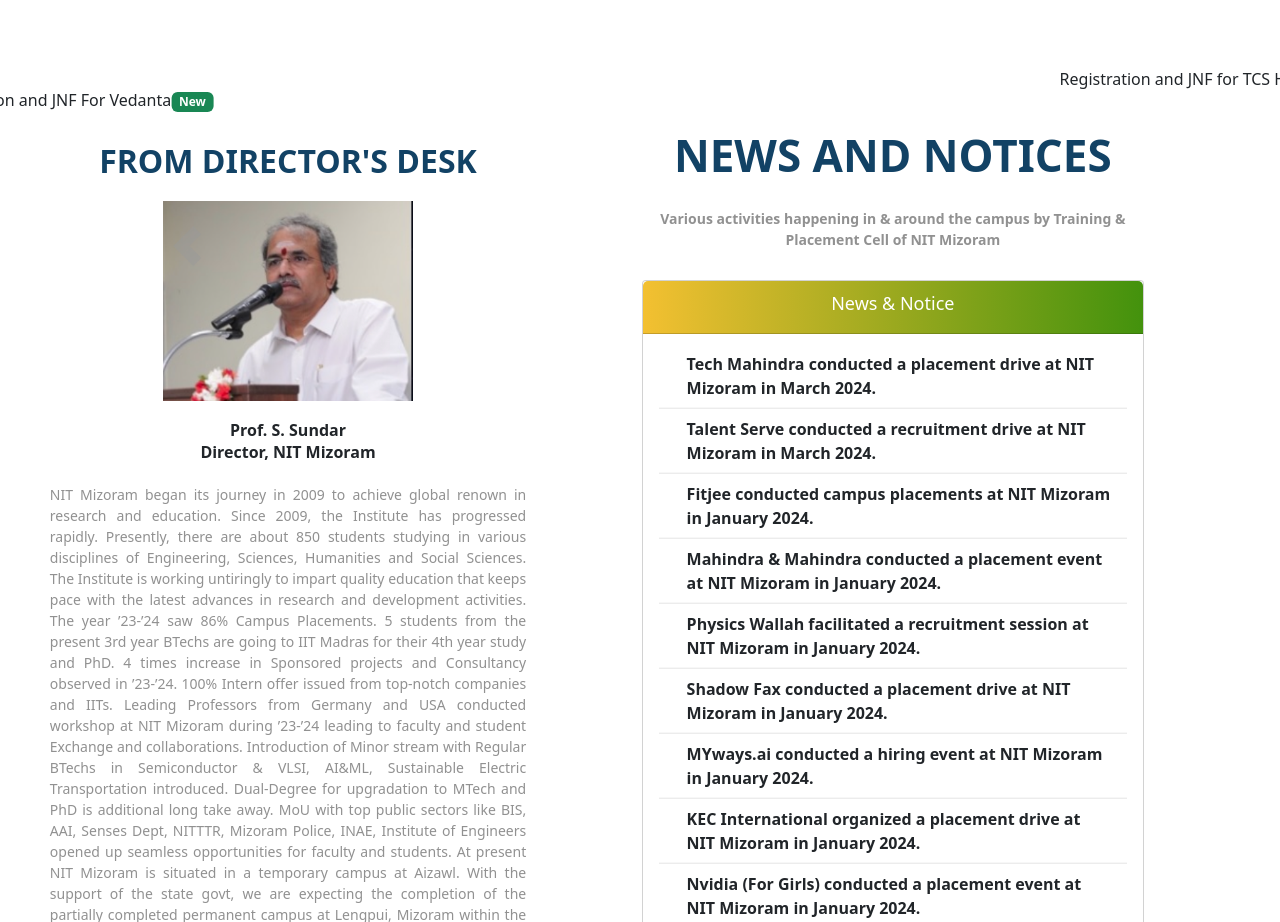
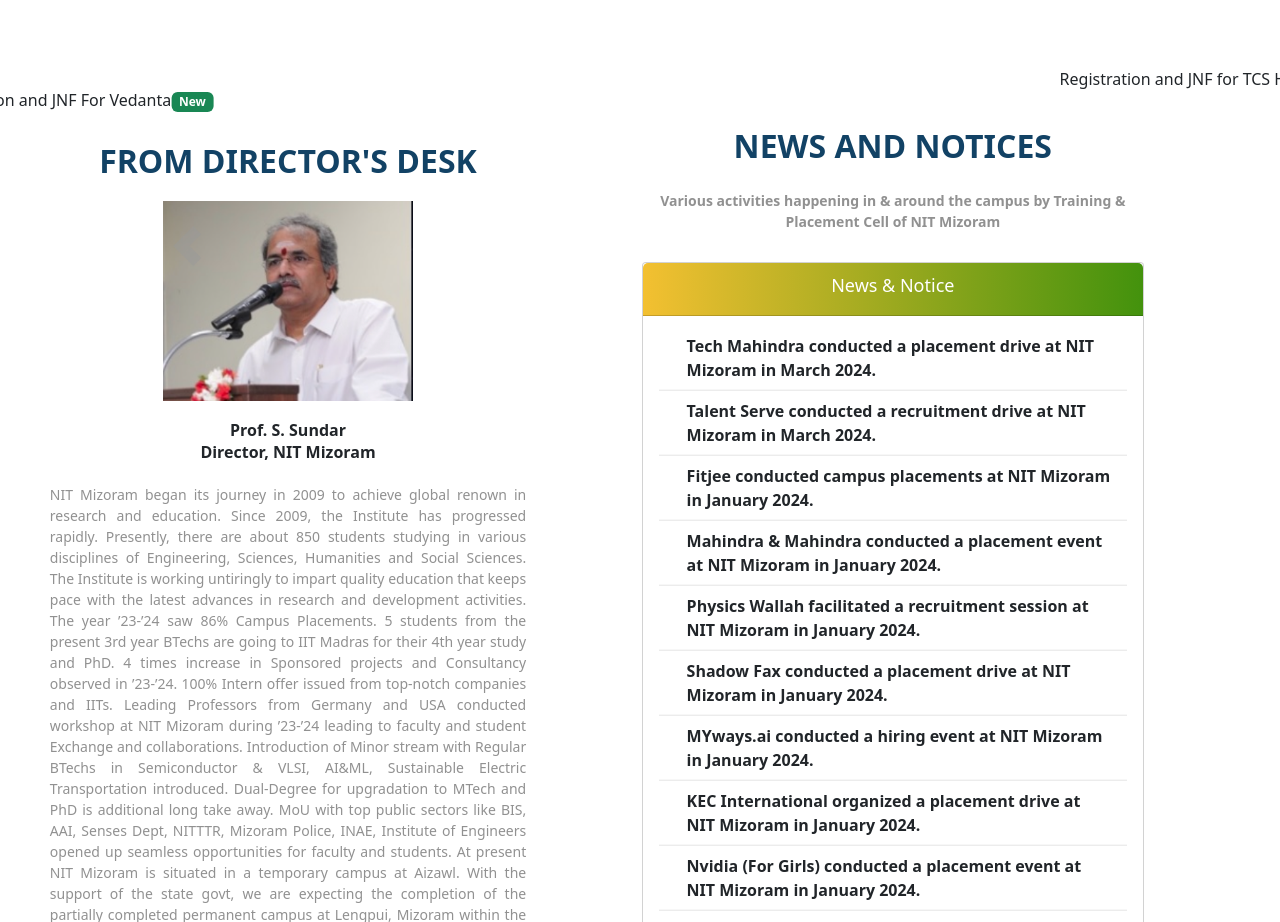
Before and after one commit to NIT-MZ/TNP-Web, a React (Create React App) app: page / in a window 1280 px wide. Shown: the part 820-1742 px from the top of the page. Built offline with nearby package versions, Linux system fonts and the light colour scheme.

Commit message:
updated title

```diff
--- a/src/stylesheets/About.scss
+++ b/src/stylesheets/About.scss
@@ -49,6 +49,10 @@
   }
 
   .director-message-container-title{
+    width: 100%;
+    display: flex;
+    text-align: center;
+    justify-content: center;
     font-size: 32px;
     font-weight: bold;
     text-transform: uppercase;
--- a/src/stylesheets/NewsandEvents.scss
+++ b/src/stylesheets/NewsandEvents.scss
@@ -87,7 +87,10 @@ overflow-y: hidden;
   }
 
   .at-a-glance-title{
-    font-size: 44px;
+    width: 100%;
+    display: flex;
+    justify-content: center;
+    font-size: 32px;
     font-weight: bold;
     text-transform: uppercase;
     margin-bottom: 20px;
```
